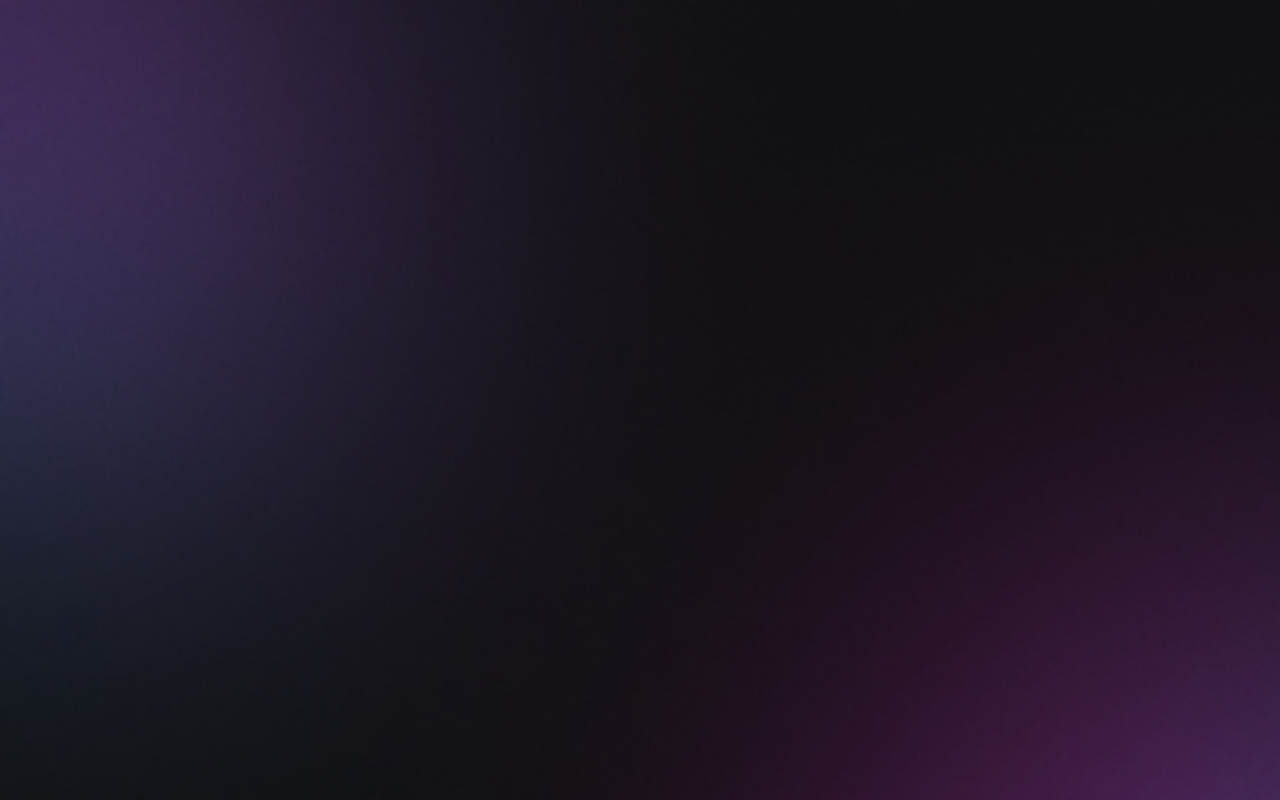
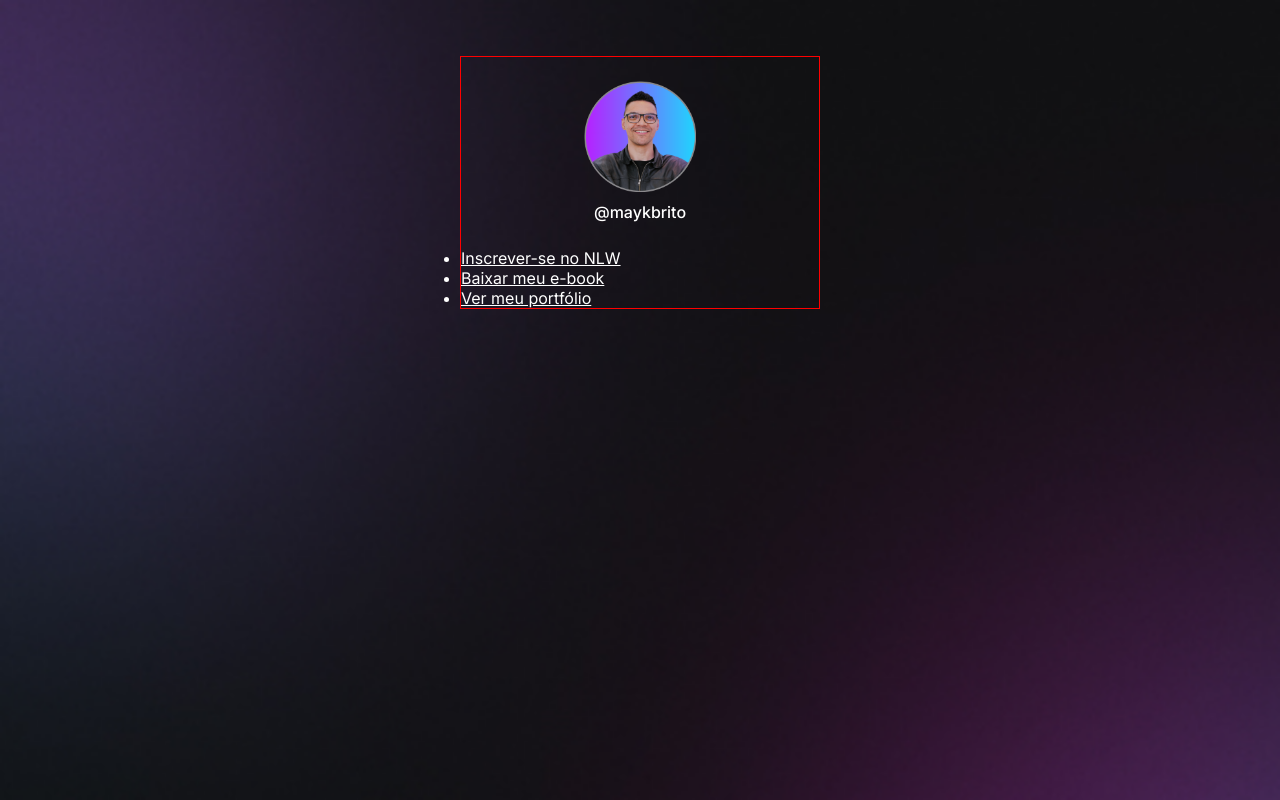
Before and after one commit to alucifer7/DevLinks, a plain HTML site: page index.html in a window 1280 px wide. Drawn offline with Linux system fonts and the light colour scheme.

Commit message:
Finalizado a parte 3

```diff
--- a/index.html
+++ b/index.html
@@ -1,11 +1,41 @@
 <!DOCTYPE html>
 <html lang="pt-br">
   <head>
+    <link rel="preconnect" href="https://fonts.googleapis.com" />
+    <link rel="preconnect" href="https://fonts.gstatic.com" crossorigin />
+    <link
+      href="https://fonts.googleapis.com/css2?family=Inter:wght@400;500&display=swap"
+      rel="stylesheet"
+    />
+
     <meta charset="UTF-8" />
     <meta http-equiv="X-UA-Compatible" content="IE=edge" />
     <meta name="viewport" content="width=device-width, initial-scale=1.0" />
-    <title>Projeto</title>
+    <title>DevLinks</title>
     <link rel="stylesheet" href="style.css" />
   </head>
-  <body></body>
+  <body>
+    <div id="container">
+      <div id="profile">
+        <img src="./assets/avatar.png" alt="Avatar do cara" />
+        <p>@maykbrito</p>
+      </div>
+
+      <ul>
+        <li>
+          <a href="#">Inscrever-se no NLW</a>
+        </li>
+
+        <li>
+          <a href="#">Baixar meu e-book</a>
+        </li>
+
+        <li>
+          <a href="https://github.com/alucifer7" target="_blank"
+            >Ver meu portfólio
+          </a>
+        </li>
+      </ul>
+    </div>
+  </body>
 </html>
--- a/style.css
+++ b/style.css
@@ -6,3 +6,36 @@ body {
 
   background: url(./assets/bg-mobile.jpg) no-repeat top center/cover;
 }
+* {
+  margin: 0;
+  padding: 0;
+  box-sizing: border-box;
+}
+
+body * {
+  font-family: "Inter", sans-serif;
+  color: #ffffff;
+}
+
+#container {
+  width: 360px;
+  border: 1px solid red;
+  margin: 56px auto 0px auto;
+}
+
+#profile {
+  text-align: center;
+  padding: 24px;
+}
+
+#profile img {
+  width: 112px;
+  margin: auto;
+  display: block;
+}
+
+#profile p {
+  font-weight: 500;
+  line-height: 24px;
+  margin-top: 8px;
+}
```
Also changed, not shown: assets/avatar.png (added).
